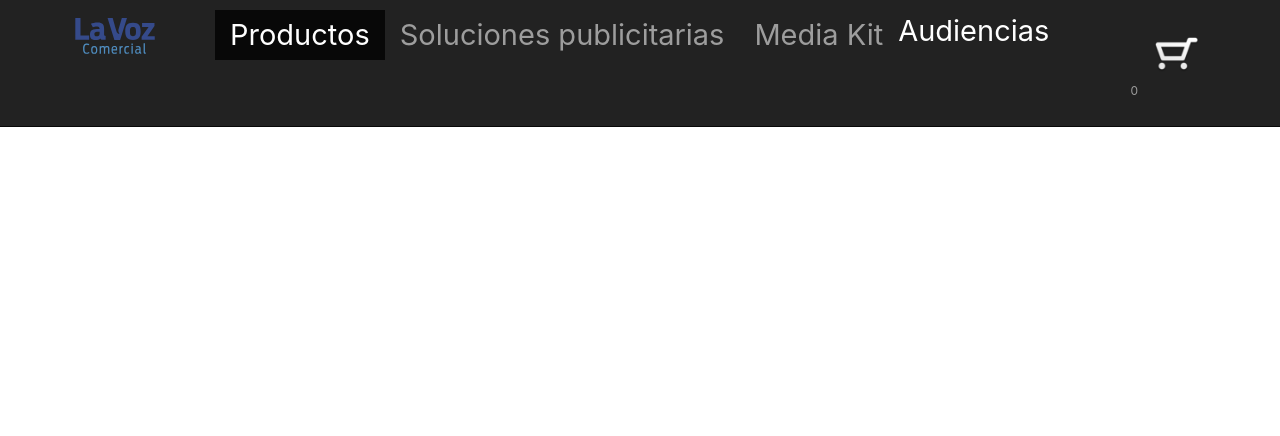
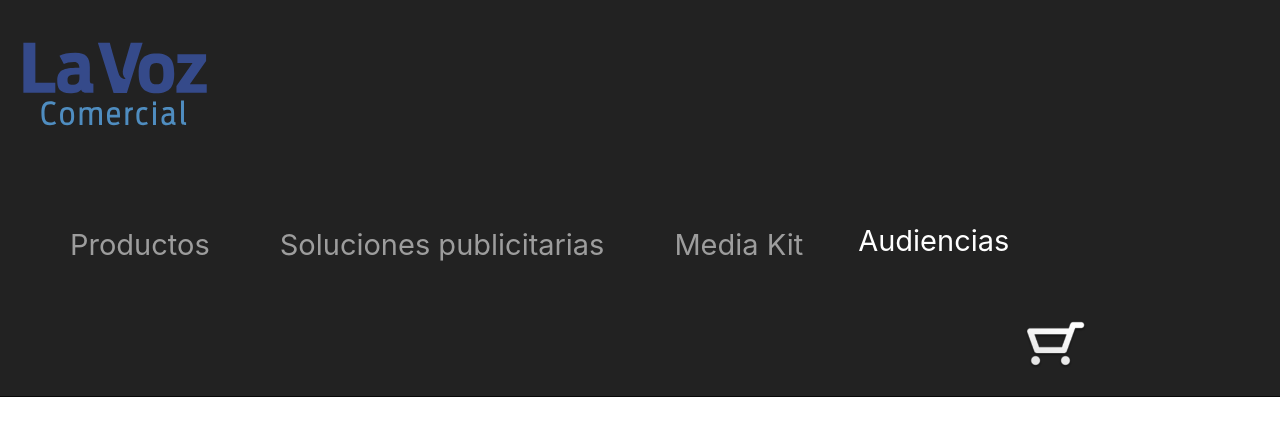
Before and after one commit to PorcelAlan/coder-alan-react, a React (Create React App) app: page /carrito/1 in a window 1280 px wide. Shown: the top 436 px of the page. Built offline with nearby package versions, Linux system fonts and the light colour scheme.

Commit message:
cambios 8-11 desafio counter

```diff
--- a/src/App.css
+++ b/src/App.css
@@ -38,66 +38,36 @@
 }
 
 .logo-img {
-  height: 65px;
+  height: 165px;
   width: 200px;
-  margin-top: 5px;
+  margin-top: 5px ;
 }
 
 .carrito-img {
-  margin-top: 1px;
-  height: 55px;
-  width: 55px;
-  margin-left: 85px;
+  margin-top: 30px;
+  height: 75px;
+  width: 75px;
+  margin-left: 185px;
 }
 
 .container-fluid {
   height: 70px;
 }
 
-ul.navbar-nav {
-  margin-top: 10px;
+.liNavbar {
+  margin-top: 50px;
+  margin-left: 40px;
 
 }
 
 
-
-.ItemListContainer {
-  margin-top: 40px;
-  font-family: Helvetic;
+.navbar {
+  display: block;
+  position: absolute;
 }
 
 
-.boton-sumar-restar {
-  margin: 10px 10px 10px 10px;
-  font-size: 14px;
-  border: 1px solid black;
-  font-weight: bold;
-}
 
-.boton-cantidad-items {
-  margin: 10px 10px 10px 10px;
-  font-size: 15px;
-  border: 1px solid black;
-}
-
-.boton-agregar {
-  margin: 30px 10px 10px 90px;
-
-
-}
-
-.stock {
-  margin-top: 25px;
-  font-size: 20px;
-  font-style: italic;
-}
-
-.ItemCount-div {
-  border: 1px solid black;
-  width: 330px;
-  padding: 25px;
-  margin: 0 auto;
-}
 
 
 .itemsCarrito {
@@ -108,14 +78,29 @@ ul.navbar-nav {
 .ItemClase {
   padding-top: 30px;
   border: 1px solid black;
-  width: 200px;
-  height: 250px;
-  font-size: 15px;
+  width: 500px;
+  height: 550px;
+  font-size: 25px;
   margin: 0px 0px 0px 0px;
 }
 
+.ItemListContainer {
+  margin-top: 70px;
+  font-family: Arial;
+  padding-bottom: 300px;
+  position: absolute;
+}
+
+.tituloHome {
+  color: black;
+  font-family: Helvetic;
+  font-size: 55px;
+  margin-top: 50px;
+
+}
+
 .ItemListClase {
- margin-left: 200px;
+ margin-left: 100px;
  margin-top: 80px;
  display: inline-block;
 
@@ -127,15 +112,61 @@ ul.navbar-nav {
 }
 
 .itemDetalle {
-  width: 400px;
+  display: block;
+  width: 1000px;
   margin: auto;
+  margin-top:150px;
   text-align: left;
   border: solid 1px black;
-  padding: 15px 15px 15px 15px;
+  padding: 65px 15px 15px 15px;
+  font-size: 25px;
+  padding-bottom:25px;
+  margin-bottom:100px;
 }
+
+.ItemCount-div {
+  border: 1px solid black;
+  width: 530px;
+  text-align: center;
+  padding: 25px;
+  margin-top: 35px;
+  float: right;
+}
+
+.boton-sumar-restar {
+  margin: 10px 10px 10px 10px;
+  font-size: 20px;
+  border: 1px solid black;
+  font-weight: bold;
+  padding: 10px;
+}
+
+.boton-cantidad-items {
+  margin: 10px 10px 10px 10px;
+  font-size: 25px;
+  border: 1px solid black;
+  padding: 10px;
+}
+
+.boton-agregar {
+  margin: 30px 10px 10px;
+
+
+}
+
+.stock {
+  margin-top: 25px;
+  font-size: 25px;
+  font-style: italic;
+}
+
 
 
 .carrito {
   margin-top: 200px;
   font-size: 45px;
 }
+
+.botonFinalizar {
+  margin: auto;
+}
--- a/src/App.js
+++ b/src/App.js
@@ -11,10 +11,6 @@ import Cart from './components/Cart';
 
 function App() {
 
-  const onAdd = (cantidad) => {
-    {/* const itemsAgregados = cantidad; */}
-  alert("Los items añadidos al carrito fueron " + cantidad);
-}
 
   return (
     <BrowserRouter>
@@ -31,7 +27,7 @@ function App() {
             <ItemDetailContainer />
           </Route>
 
-          <Route exact path="/carrito">
+          <Route exact path="/carrito/:itemsComprados">
             <Cart />
           </Route>
 
--- /dev/null
+++ b/src/components/BotonFinalizar.js
@@ -0,0 +1,12 @@
+import React, {useState} from 'react';
+import '../App.css';
+import { Link } from 'react-router-dom';
+
+function botonFinalizar ({text,cantidad}) {
+
+    const string = '/carrito/' + cantidad;
+
+    return <Link to={string}><button style={{display: 'none'}} className='botonFinalizar'>{text} </button></Link>
+}
+
+   export default botonFinalizar;
--- a/src/components/Cart.js
+++ b/src/components/Cart.js
@@ -1,11 +1,17 @@
 import React from 'react';
+import { useParams } from 'react-router-dom';
 import '../App.css';
 
 
 function Cart () {
+
+    const itemsComprados = useParams().itemsComprados;
+    console.log(itemsComprados);
+
         return(
             <div>
-                <p className="carrito"> Este es mi carrito </p>
+                <h1 className="carrito"> Este es mi carrito </h1>
+                <h2> Los items comprados fueron {itemsComprados} </h2>
             </div>
 
         )
--- a/src/components/CartWidget.js
+++ b/src/components/CartWidget.js
@@ -7,7 +7,6 @@ function CartWidget ({itemsCarrito}) {
         return(
             <div>
                 <img alt="hola" background-color="transparent" className="carrito-img"  src={carrito}   />
-                <p className="itemsCarrito">{itemsCarrito}</p>
             </div>
 
         )
--- a/src/components/Item.js
+++ b/src/components/Item.js
@@ -17,11 +17,11 @@ function Item (item) {
 
         return(
             <div className='ItemClase'>
-                <p>Nombre: {item.name}</p>
-                <p>ID: {item.id}</p>
-                <p>Price: {item.price}</p>
-                <img style={{width: 100, height: 100}} src={item.img} />
-                <Link to={string}> <button>Ver detalle</button> </Link>
+                <p><b>Nombre:</b> {item.name}</p>
+                <p><b>ID:</b> {item.id}</p>
+                <p><b>Price: </b>{item.price}</p>
+                <img style={{width:300, height: 300}} src={item.img} />
+                <Link to={string}> <button style={{padding:10}}>Ver detalle</button> </Link>
             </div>
 
         )
--- a/src/components/ItemCount.js
+++ b/src/components/ItemCount.js
@@ -18,7 +18,7 @@ function ItemCount ({initial, stock, onAdd }) {
 
     return (
 
-    <div className="ItemCount-div">
+    <div id='123' className="ItemCount-div">
     <button className="boton-sumar-restar" onClick={restarItems}> -1  </button>
     <button className="boton-cantidad-items"> Cantidad de items ({cantidad})  </button>
     <button className="boton-sumar-restar" onClick={sumarItems}> +1   </button>
--- a/src/components/ItemDetail.js
+++ b/src/components/ItemDetail.js
@@ -1,29 +1,39 @@
-import React, {useEffect, useState} from 'react';
+import React, {useEffect, useState, Component} from 'react';
+import ReactDOM from 'react-dom';
 import { findAllInRenderedTree } from 'react-dom/test-utils';
 import '../App.css';
 import ItemCount from '../components/ItemCount';
+import BotonFinalizar from '../components/BotonFinalizar';
 
 
 function ItemDetail ({item}) {
 
+    const [cantidadItems, setCantidad] = useState();
 
 
+
+    useEffect(() => {
+        console.log('renderizado');
+    },[cantidadItems]);
+
     const onAdd = (cantidad) => {
-        {/* const itemsAgregados = cantidad; */}
-      alert("Los items añadidos al carrito fueron " + cantidad);
+        document.getElementById(123).style.display = 'none';
+        document.getElementsByClassName('botonFinalizar')[0].style.display = 'block';
+        setCantidad(cantidad);
     }
-
 
 
     return (
 
-        <div className='itemDetalle' style={{marginTop: 100, fontSize: 15}} >
-                <p>Nombre: {item.name}</p>
-                <p>Su ID es: {item.id}</p>
-                <p>Su precio es: {item.price}</p>
-                <p>Descripción: Lorem ipsum dolor sit amet, consectetur adipiscing elit, sed do eiusmod tempor incididunt ut labore et dolore magna aliqua. Ut enim ad minim veniam, quis nostrud exercitation ullamco laboris nisi ut aliquip ex ea commodo consequat. Duis aute irure dolor in reprehenderit in voluptate velit esse cillum dolore eu fugiat nulla pariatur. Excepteur sint occaecat cupidatat non proident, sunt in culpa qui officia deserunt mollit anim id est laborum.</p>
+        <div className='itemDetalle'>
+                <p><b>Nombre:</b> {item.name}</p>
+
+                <p><b>Su ID es:</b> {item.id}</p>
+                <p><b>Su precio es:</b> {item.price}</p>
+                <p><b>Descripción: </b> Lorem ipsum dolor sit amet, consectetur adipiscing elit, sed do eiusmod tempor incididunt ut labore et dolore magna aliqua. Ut enim ad minim veniam, quis nostrud exercitation ullamco laboris nisi ut aliquip ex ea commodo consequat. Duis aute irure dolor in reprehenderit in voluptate velit esse cillum dolore eu fugiat nulla pariatur. Excepteur sint occaecat cupidatat non proident, sunt in culpa qui officia deserunt mollit anim id est laborum.</p>
                 <img style={{width: 300, height: 300}} src={item.img} />
                 <ItemCount initial={0} stock= {5} onAdd= {onAdd} />
+                <BotonFinalizar cantidad={cantidadItems} text={'Finalizar compra'} />
         </div>
     )
 
--- a/src/components/ItemListContainer.js
+++ b/src/components/ItemListContainer.js
@@ -29,7 +29,7 @@ function ItemListContainer ({title}) {
 
         return(
             <div style={{marginTop:100}} className="ItemListContainer">
-                <h1  style={{color: 'green'}}>{title} </h1>
+                <h1  className='tituloHome'>{title} </h1>
                 <ItemList ItemsVisibles={items}/>
             </div>
 
--- a/src/components/NavBar.js
+++ b/src/components/NavBar.js
@@ -14,10 +14,10 @@ function NavBar({itemsCarrito}) {
                       <Link to='/'><img className="logo-img"  src={logo} />
                         </Link>     </div>
                     <ul className="nav navbar-nav">
-                        <li className="active"><a href="#">Productos</a></li>
-                        <li><a href="#">Soluciones publicitarias</a></li>
-                        <li><a href="#">Media Kit</a></li>
-                        <li>Audiencias</li>
+                        <li className="liNavbar"><a href="#">Productos</a></li>
+                        <li className="liNavbar"><a href="#">Soluciones publicitarias</a></li>
+                        <li className="liNavbar"><a href="#">Media Kit</a></li>
+                        <li className="liNavbar">Audiencias</li>
                         <li><Link to="/carrito"><CartWidget itemsCarrito={0} /> </Link></li>
                     </ul>
                 </div>
```
